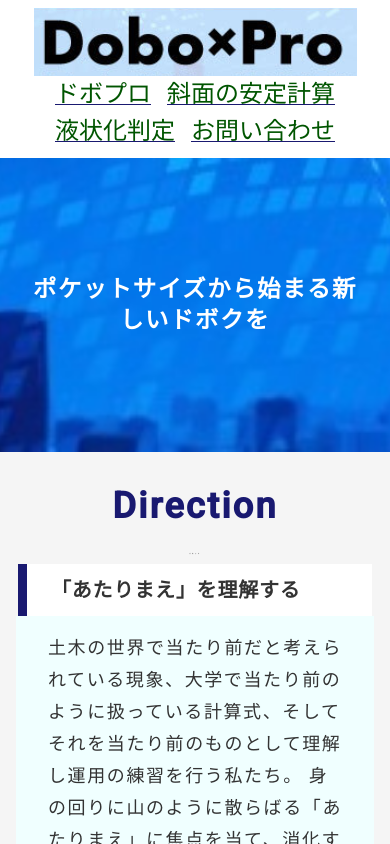
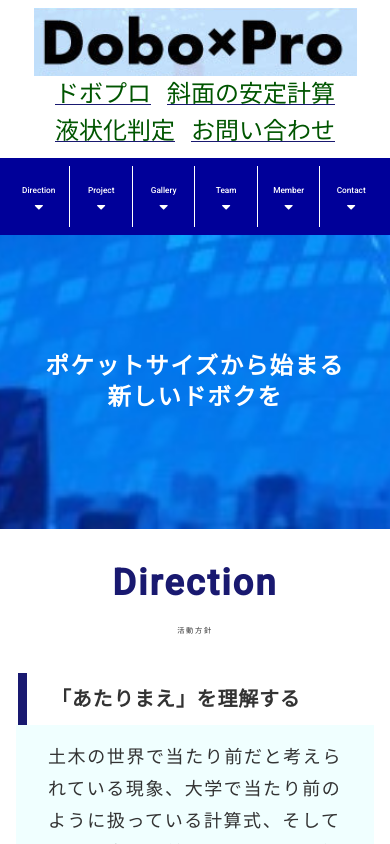
Before and after one commit to DoboPro/DoboPro, an Angular app: page /page in a window 390 px wide. Shown: the top 844 px of the page. Built offline with nearby package versions, Linux system fonts and the light colour scheme.

Commit message:
header作成

```diff
--- a/src/app/app.component.scss
+++ b/src/app/app.component.scss
@@ -1,3 +1,9 @@
+html{
+  overflow-y: scroll;
+    overflow-x: hidden;
+    scroll-behavior: smooth;
+}
+
 header {
   text-align: center;
   font-size: 20px;
@@ -71,9 +77,10 @@ p {
     font-weight: 900;
   }
   >p {
+    margin-bottom: 32px;
     text-align: center;
     letter-spacing: 1.6px;
-    font-size: calc(.071em + 26 * (100vw - 375px) / 1305);
+    font-size: calc(.5em + 26 * (100vw - 375px) / 1305);
   }
   ol {
     padding: 0 0 8px 32px;
@@ -119,6 +126,72 @@ p {
     line-height: 1.5;
     padding: 0.5em;
     list-style-type: none !important;
+  }
+}
+
+.content.menu{
+  background-color:#000099;
+  .content-inner{
+    padding: 16px;
+  }
+  ul{
+    display:flex;
+    justify-content: center;
+    align-items: center;
+    li{
+      display: inline-block;
+      width: 300px;
+      padding:4px;
+      border-right:1px solid #fff;
+      text-align:center;
+      .menuTitle{
+        font-size: calc(0.571em + 26 * (100vw - 375px) / 1305);
+        font-weight: 500;
+      }
+      color:#fff;
+      .jaTitle{
+        display: block;
+        font-size: calc(0.001em + 23 * (100vw - 375px) / 1305);
+      }
+      i{
+        display: block;
+      }
+      &:last-child{
+        border-right:0;
+      }
+    }
+  }
+}
+
+@media screen and (max-width:767px){
+  .content.menu{
+    background-color:#000099;
+    .content-inner{
+      padding: 8px;
+    }
+    ul{
+      display:flex;
+      justify-content: center;
+      align-items: center;
+      li{
+        display: inline-block;
+        width: 300px;
+        padding: 12px 10px 13px;
+        border-right:1px solid #fff;
+        text-align:center;
+        .menuTitle{
+          font-size: calc(0.571em + 26 * (100vw - 375px) / 1305);
+          font-weight: 500;
+        }
+        color:#fff;
+        .jaTitle{
+          display: none;
+        }
+        &:last-child{
+          border-right:0;
+        }
+      }
+    }
   }
 }
 
@@ -358,6 +431,9 @@ blockquote.quote-topic {
 blockquote {
   background: #fff;
   border-left: 0.7rem solid #007bff;
+  // border-top:3px solid #f5f5f5;
+  // border-right:3px solid #f5f5f5;
+  // border-bottom:3px solid #f5f5f5;
   padding: 16px;
   display: block;
   .tytle_two {
@@ -399,6 +475,12 @@ blockquote {
         text-decoration: none;
       }
     }
+  }
+}
+
+.content.appintro{
+  p{
+    margin: 0;
   }
 }
 
--- a/src/app/landingpage/landingpage.component.html
+++ b/src/app/landingpage/landingpage.component.html
@@ -1,14 +1,63 @@
+<div class="content menu">
+    <div class="content-inner">
+        <ul>
+            <li>
+                <a href="#direction">
+                    <span class="menuTitle">Direction</span>
+                    <span class="jaTitle">活動方針</span>
+                    <i class="fas fa-caret-down"></i>
+                </a>
+            </li>
+            <li>
+                <a href="#project">
+                    <span class="menuTitle">Project</span>
+                    <span class="jaTitle">プロジェクト</span>
+                    <i class="fas fa-caret-down"></i>
+                </a>
+            </li>
+            <li>
+                <a href="#gallery">
+                    <span class="menuTitle">Gallery</span>
+                    <span class="jaTitle">ギャラリー</span>
+                    <i class="fas fa-caret-down"></i>
+                </a>
+            </li>
+            <li>
+                <a href="#team">
+                    <span class="menuTitle">Team</span>
+                    <span class="jaTitle">チーム紹介</span>
+                    <i class="fas fa-caret-down"></i>
+                </a>
+            </li>
+            <li><a href="#member">
+                    <span class="menuTitle">Member</span>
+                    <span class="jaTitle">メンバー</span>
+                    <i class="fas fa-caret-down"></i>
+                </a>
+            </li>
+            <li>
+                <a href="#contact">
+                    <span class="menuTitle">Contact</span>
+                    <span class="jaTitle">お問い合わせ</span>
+                    <i class="fas fa-caret-down"></i>
+                </a>
+            </li>
+        </ul>
+    </div>
+</div>
+
+
 <div class="content first">
     <div class="content-inner">
         <p class="content-innerinner">
-            ポケットサイズから始まる新しいドボクを
+            ポケットサイズから始まる<span style="display: inline-block;">新しいドボクを</span>
         </p>
     </div>
 </div>
 
 <div class="content">
     <div class="content-inner">
-        <h2>Direction</h2>
+        <h2 id="direction">Direction</h2>
         <p>活動方針</p>
         <div class="content_topic">
             <blockquote class="quote-orange me-0">
@@ -61,7 +110,7 @@
 
 <div class="content appintro">
     <div class="content-inner">
-        <h2>Project</h2>
+        <h2 id="project">Project</h2>
         <p>プロジェクト</p>
         <div class="card left wow fadeInUp pj" data-wow-duration="1.3s" data-wow-delay="0.3s"
             style="visibility: visible; animation-duration: 1.3s; animation-delay: 0.3s; animation-name: fadeInUp;">
@@ -110,7 +159,7 @@
 
 <div class="content">
     <div class="content-inner">
-        <h2>Galary</h2>
+        <h2 id="gallery">Gallery</h2>
         <p>ギャラリー</p>
 
         <!-- <section class="carousel" aria-label="Gallery">
@@ -190,7 +239,7 @@
 </div>
 <div class="content">
     <div class="content-inner">
-        <h2>Dobokulab</h2>
+        <h2 id="team">Dobokulab</h2>
         <p>チーム紹介</p>
         <div class="content_topic">
             <blockquote class="quote-orange me-0">
@@ -232,7 +281,7 @@
 
 <div class="content appintro">
     <div class="content-inner">
-        <h2>Member</h2>
+        <h2 id="member">Member</h2>
         <p>メンバー紹介</p>
         <div class="card left wow fadeInUp" data-wow-duration="1.3s" data-wow-delay="0.3s"
             style="visibility: visible; animation-duration: 1.3s; animation-delay: 0.3s; animation-name: fadeInUp;">
@@ -268,7 +317,8 @@
                     <p>最近は様々なことに興味を持ち、「挑戦する」ということを心がけています。</p>
                     <p>未熟者ですが、今回の斜面の安定アプリ作成で使用したthree.jsについても勉強中です。</p>
                     <p>また、土木分野についても様々な知識を取り入れていきたいと思ってます！</p>
-                    <a class="twitter" href="https://twitter.com/Yoshi99605582"><i class="fab fa-twitter-square"></i></a>
+                    <a class="twitter" href="https://twitter.com/Yoshi99605582"><i
+                            class="fab fa-twitter-square"></i></a>
                 </div>
             </div>
         </div>
@@ -324,7 +374,8 @@
                 <div class="card_body">
                     <p>日本全国を旅しながら、土木/建築写真を撮影中。鉄道構造物がお気に入り。
                         HTML・CSSから逃げるな。</p>
-                    <a class="twitter" href="https://twitter.com/O2Sz4sn6YWQ9uG7"><i class="fab fa-twitter-square"></i></a>
+                    <a class="twitter" href="https://twitter.com/O2Sz4sn6YWQ9uG7"><i
+                            class="fab fa-twitter-square"></i></a>
                 </div>
             </div>
         </div>
@@ -352,3 +403,10 @@
 
     </div>
 </div>
+
+<div class="content">
+    <div class="content-inner">
+        <h2 id="contact">Contact</h2>
+        <p>お問い合わせ</p>
+    </div>
+</div>
--- a/src/styles.scss
+++ b/src/styles.scss
@@ -28,6 +28,7 @@ html {
   -webkit-tap-highlight-color: transparent; /* 3*/
   color:#333333;
   font: 400 14px/20px Roboto, "Helvetica Neue", sans-serif;
+  scroll-behavior: smooth;
 }
 
 /* Sections */
@@ -39,6 +40,7 @@ html {
 
 body {
   margin: 0;
+  scroll-behavior: smooth;
 }
 
 /**
```
